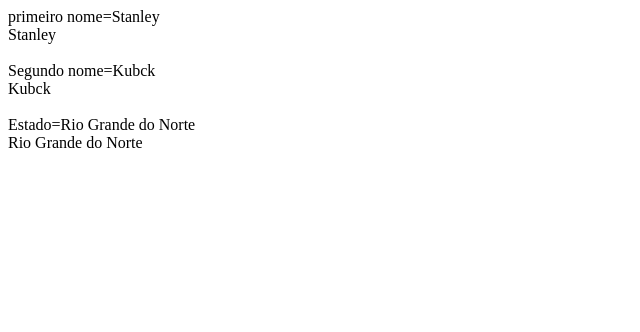
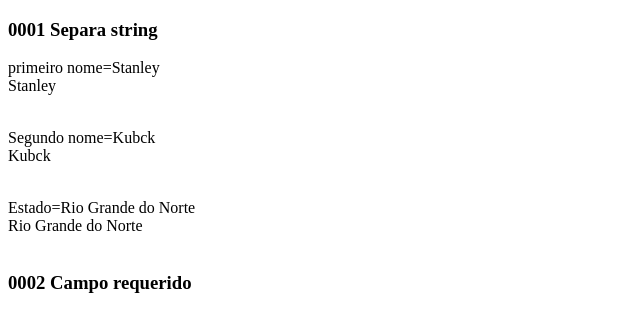
Before and after one commit to renatosoares/receitas, a plain HTML site: page js/receitas_js.html in a window 1280 px wide. Shown: the whole page, without its empty margins (0-640 px from the left). Drawn offline with Linux system fonts and the light colour scheme.

Commit message:
html formatado para receber script js

```diff
--- a/js/separa_string.js
+++ b/js/0001_separa_string.js
@@ -9,10 +9,12 @@ function splitString(){
 
 	for (var i = 0; i < arrayTokens.length; i++) {
 
-		document.writeln(arrayTokens[i] + "<br />");
+		document.getElementById('valordivide' + i).innerHTML = arrayTokens[i] + "<br />";
+		//document.writeln(arrayTokens[i] + "<br />");
 		// agora divide em iguais e grava apenas o valor
 		var newTokens = arrayTokens[i].split('=');
-		document.writeln(newTokens[1] + "<br /><br />");
+		document.getElementById('divide' + i).innerHTML = newTokens[1] + "<br /><br />";
+		//document.writeln(newTokens[1] + "<br /><br />");
 
 
 	}
--- /dev/null
+++ b/js/0002_campo_requerido.js
@@ -0,0 +1,29 @@
+// Verifica se o campo foi deixado vazio
+
+<!DOCTYPE html>
+<html>
+<head>
+<script>
+function validateForm() {
+    var x = document.forms["myForm"]["fname"].value;
+    if (x==null || x=="") {
+        alert("First name must be filled out");
+        return false;
+    }
+}
+</script>
+</head>
+
+<body>
+<form name="myForm" action="demo_form.asp" onsubmit="return validateForm()" method="post">
+First name: <input type="text" name="fname">
+<input type="submit" value="Submit">
+</form>
+</body>
+
+</html>
+
+/*
+Se o campo estiver em branco, será emitido uma mensagem de alerta,
+a função retorna falso, eo formulário não será submetido:
+*/
--- a/js/receitas_js.html
+++ b/js/receitas_js.html
@@ -4,10 +4,41 @@
 	<meta charset="UTF-8">
 	<title>Receitas Javascript</title>
 
-	<script type="text/javascript" src="separa_string.js"></script>
+	<script type="text/javascript" src="0001_separa_string.js"></script>
+	<script type="text/javascript" src="0002_campo_requerido.js"></script>
 </head>
-<body >
-	<p id="demo"></p>
+<body>
+	<section>
+		<h3>
+			0001 Separa string
+		</h3>
+
+		<p>
+			<span id="valordivide0"></span>
+			<span id="divide0"></span>
+		</p>
+		<p>
+			<span id="valordivide1"></span>
+			<span id="divide1"></span>
+		</p>
+		<p>
+			<span id="valordivide2"></span>
+			<span id="divide2"></span>
+		</p>
+
+
+	</section>
+	<section>
+		<h3>
+			0002 Campo requerido
+		</h3>
+		<p>
+
+		</p>
+
+	</section>
+
+
 
 
 
```
Also changed, not shown: index.html (+1 -1 lines), 1 other file.
